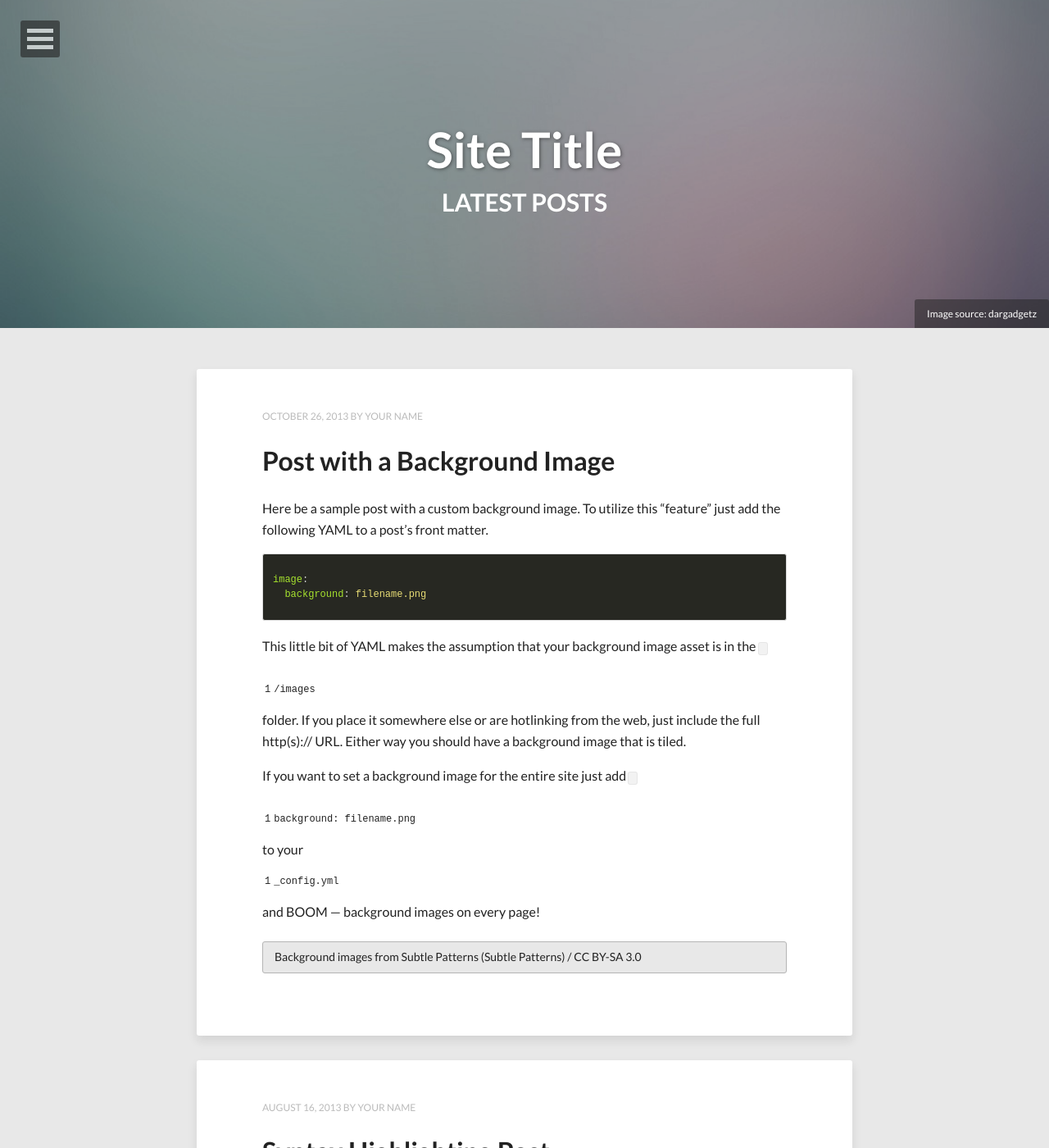
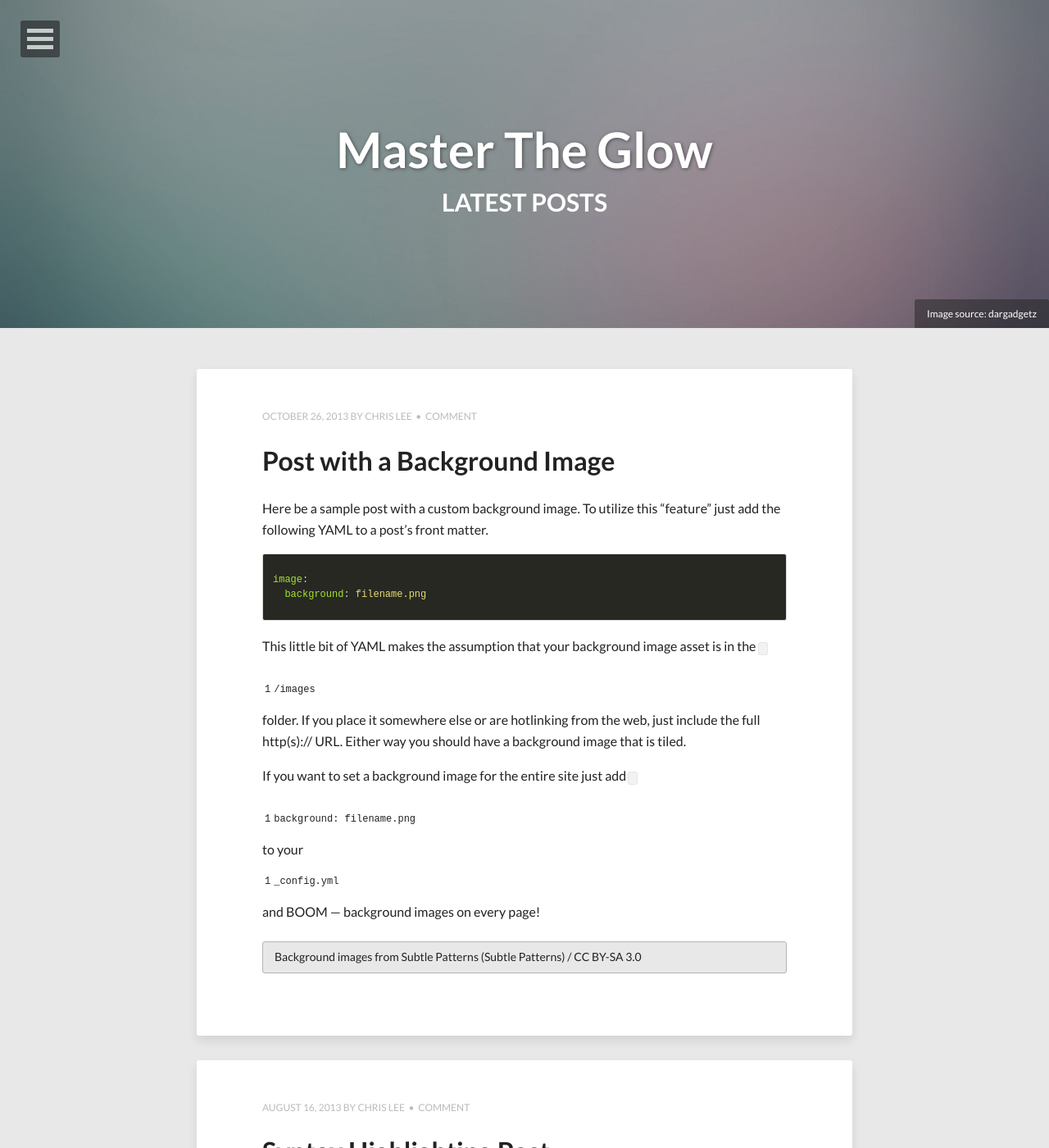
Before and after one commit to Finges/Finges.github.io, a Jekyll site: the page built from index.html, in a window 1280 px wide and 1400 px high. Shown: the whole window at 82% size. Built offline with Jekyll 4.4.1, drawn with Linux system fonts in a browser that asks for light colours; nearby versions of some CDN libraries; the list of posts is cut into pages by our own code; some of the changed text lies outside the part shown.

Commit message:
Configured basic site

```diff
--- a/_config.yml
+++ b/_config.yml
@@ -1,21 +1,21 @@
-title:            Site Title
-description:      Describe your website here.
-disqus_shortname:
+title:            Master The Glow
+description:      Master The Glow
+disqus_shortname: mastertheglow
 #Your site's domain goes here. Leave localhost server or blank when working locally.
-url:              http://localhost:4000
+url:              http://mastertheglow.com
 
 # Owner/author information
 owner:
-  name:           Your Name
+  name:           Chris Lee
   avatar:         avatar.jpg
   bio:            "Your bio goes here. It shouldn't be super long but a good two sentences or two should suffice."
-  email:          you@email.com
+  email:          chris@mastertheglow.com
   # Social networking links used in footer. Update and remove as you like.
-  twitter:
-  facebook:
-  github:
+  twitter:        https://twitter.com/MastertheGlow
+  facebook:       https://www.facebook.com/MasterTheGlow
+  github:         https://github.com/finges
   stackexchange:
-  linkedin:
+  linkedin:       https://www.linkedin.com/profile/view?id=18639109
   instagram:
   flickr:
   tumblr:
@@ -26,7 +26,7 @@ owner:
 background:
 
 # Analytics and webmaster tools stuff goes here
-google_analytics:
+google_analytics:   UA-43581929-1
 google_verify:
 # https://ssl.bing.com/webmaster/configure/verify/ownership Option 2 content= goes here
 bing_verify:
@@ -41,7 +41,7 @@ links:
     external: true
 
 # http://en.wikipedia.org/wiki/List_of_tz_database_time_zones
-timezone:    America/New_York
+timezone:    America/Los_Angeles
 future:      true
 pygments:    true
 markdown:    kramdown
```
